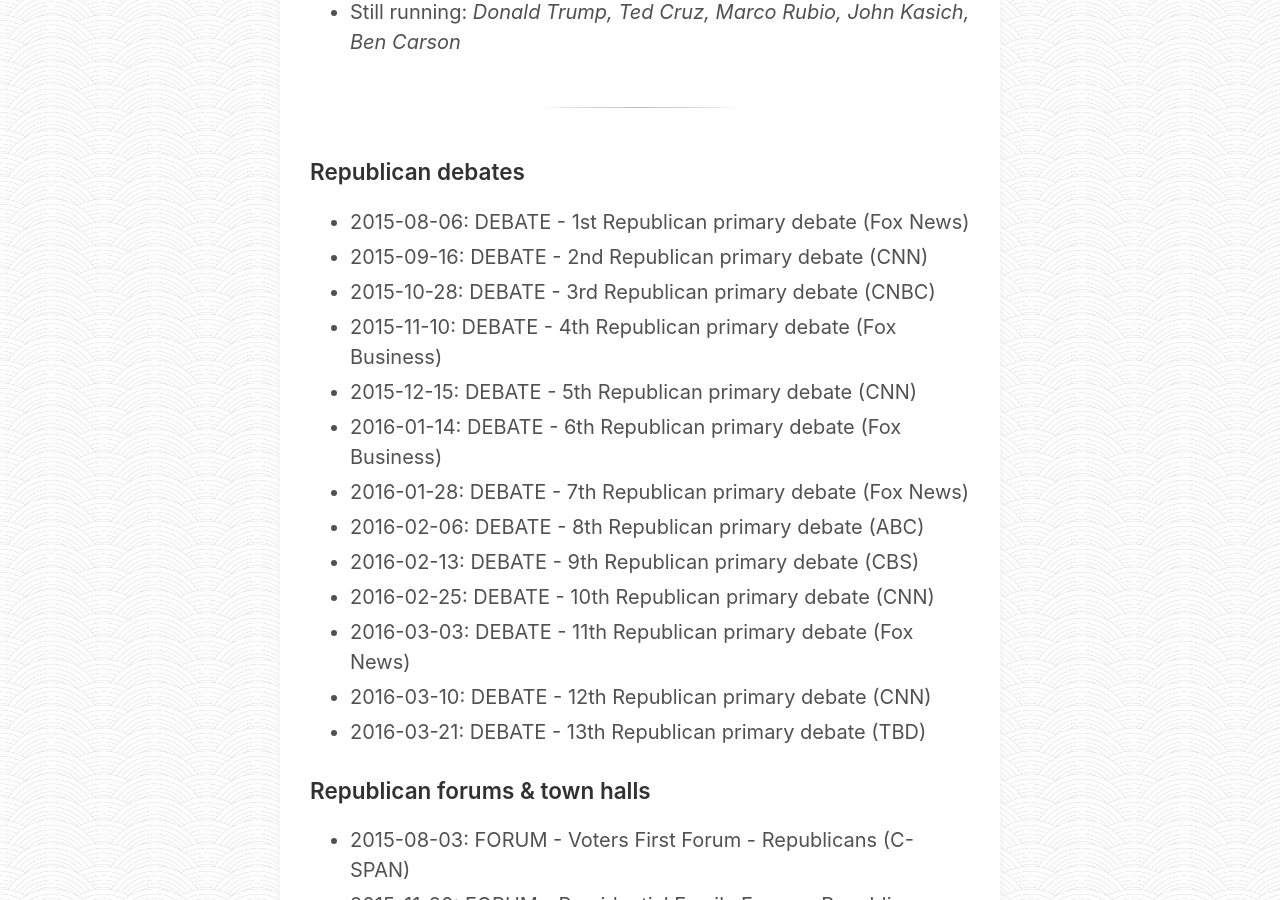
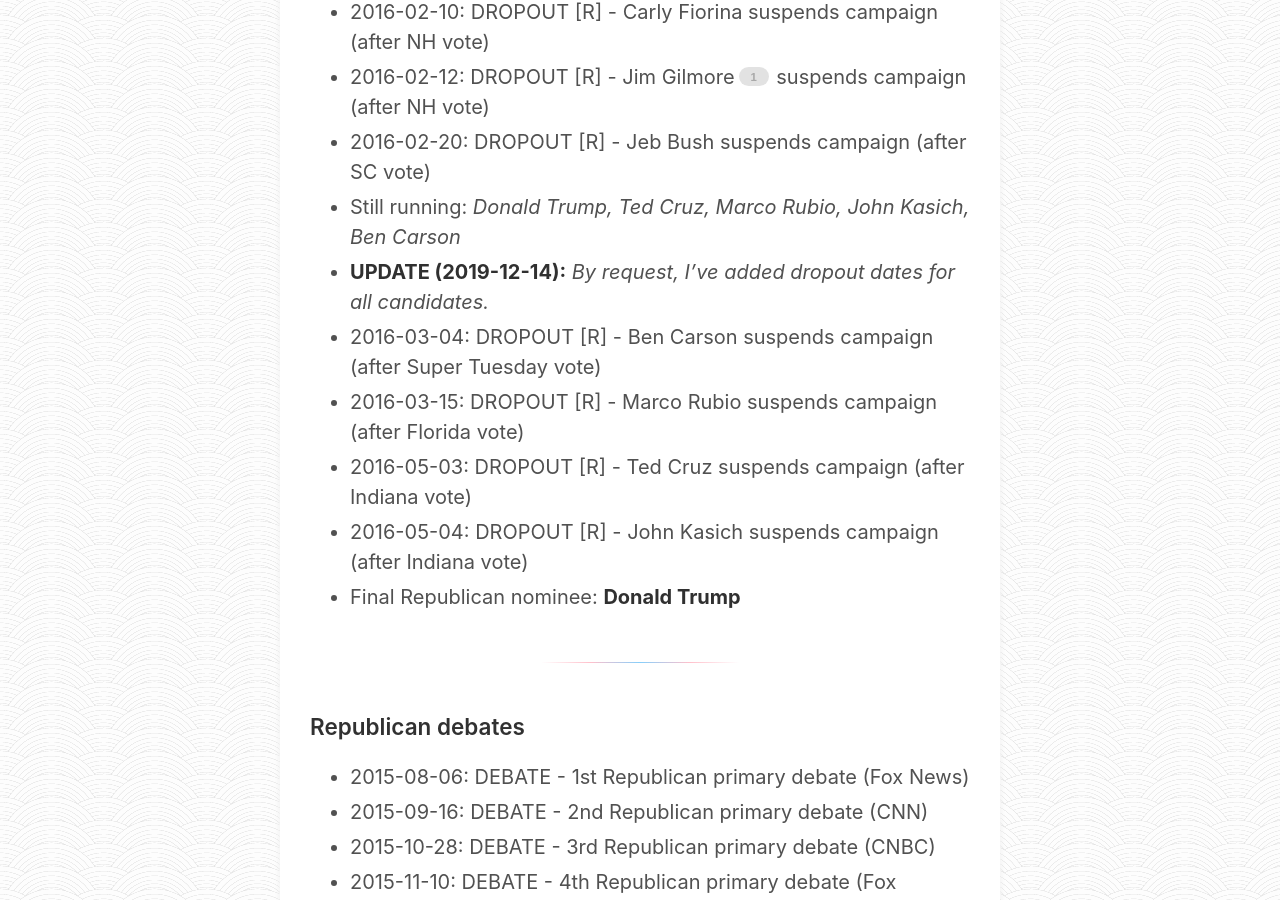
Before and after one commit to rkudeshi/rkudeshi.github.io, a Jekyll site: the page built from _posts/2016-02-21-2016-election-calendar.md, in a window 1280 px wide and 900 px high, scrolled down 2932 px. Built offline with Jekyll 4.4.1, drawn with Linux system fonts in a browser that asks for light colours; some of the changed text lies outside the part shown.

Commit message:
Update 2016-02-21-2016-election-calendar.md
Add dropout dates for final candidates

```diff
--- a/_posts/2016-02-21-2016-election-calendar.md
+++ b/_posts/2016-02-21-2016-election-calendar.md
@@ -36,6 +36,9 @@
 * 2015-11-02: DROPOUT [D] - Lawrence Lessig suspends campaign (after not qualifying for 2nd debate)
 * 2016-02-01: DROPOUT [D] - Martin O'Malley suspends campaign (after Iowa vote)
 * Still running: *Hillary Clinton, Bernie Sanders*
+* **UPDATE (2019-12-14):** *By request, I've added dropout dates for all candidates.*
+* 2016-06-07: DROPOUT [D] - Bernie Sanders loses nomination after Clinton secures majority of pledged delegates by winning California and New Jersey primaries
+* Final Democratic nominee: **Hillary Clinton**
 
 #### <a name="gop-dropouts"></a>Republican dropout dates
 
@@ -52,6 +55,12 @@
 * 2016-02-12: DROPOUT [R] - Jim Gilmore[^gilmore] suspends campaign (after NH vote)
 * 2016-02-20: DROPOUT [R] - Jeb Bush suspends campaign (after SC vote)
 * Still running: *Donald Trump, Ted Cruz, Marco Rubio, John Kasich, Ben Carson*
+* **UPDATE (2019-12-14):** *By request, I've added dropout dates for all candidates.*
+* 2016-03-04: DROPOUT [R] - Ben Carson suspends campaign (after Super Tuesday vote)
+* 2016-03-15: DROPOUT [R] - Marco Rubio suspends campaign (after Florida vote)
+* 2016-05-03: DROPOUT [R] - Ted Cruz suspends campaign (after Indiana vote)
+* 2016-05-04: DROPOUT [R] - John Kasich suspends campaign (after Indiana vote)
+* Final Republican nominee: **Donald Trump**
 
 [^gilmore]: Yes, this is the same Jim Gilmore who got 12 votes in Iowa (*not* 12%...just 12 actual votes) and got [fewer votes in New Hampshire](https://en.wikipedia.org/wiki/New_Hampshire_Republican_primary,_2016#Candidates) than 3 candidates who had already dropped out.
 
@@ -222,6 +231,7 @@
 * <span style="color:green">2016-02-27 - VOTE - South Carolina (D)</span>
 * <span style="color:green">2016-03-01 - VOTE - Alabama, Alaska (R), American Samoa, Arkansas, Colorado, Georgia, Massachusetts, Minnesota, Oklahoma, Tennessee, Texas, Vermont, Virginia</span>
 * <span style="color:red">2016-03-03 - DEBATE - 11th Republican primary debate (Fox News)</span>
+* <span style="color:red">2016-03-04: DROPOUT [R] - Ben Carson suspends campaign (after Super Tuesday vote)</span>
 * <span style="color:green">2016-03-05 - VOTE - Kansas, Kentucky (R), Louisiana, Maine (R), Nebraska (D)</span>
 * <span style="color:blue">2016-03-06 - DEBATE - 7th Democratic primary debate (CNN)</span>
 * <span style="color:green">2016-03-06 - VOTE - Maine (D), Puerto Rico (R)</span>
@@ -230,6 +240,7 @@
 * <span style="color:red">2016-03-10 - DEBATE - 12th Republican primary debate (CNN)</span>
 * <span style="color:green">2016-03-12 - VOTE - District of Columbia (R), Northern Marianas Islands (D)</span>
 * <span style="color:green">2016-03-15 - VOTE - Florida, Illinois, Missouri, Northern Marianas Islands (R), North Carolina, Ohio</span>
+* <span style="color:red">2016-03-15: DROPOUT [R] - Marco Rubio suspends campaign (after Florida vote)</span>
 * <span style="color:green">2016-03-19 - VOTE - Virgin Islands (R)</span>
 * <span style="color:red">2016-03-21 - DEBATE - 13th Republican primary debate (TBD)</span>
 * <span style="color:green">2016-03-22 - VOTE - Arizona, Idaho (D), Utah</span>
@@ -239,6 +250,8 @@
 * <span style="color:green">2016-04-19 - VOTE - New York</span>
 * <span style="color:green">2016-04-26 - VOTE - Connecticut, Delaware, Maryland, Pennsylvania, Rhode Island</span>
 * <span style="color:green">2016-05-03 - VOTE - Indiana</span>
+* <span style="color:red">2016-05-03: DROPOUT [R] - Ted Cruz suspends campaign (after Indiana vote)</span>
+* <span style="color:red">2016-05-04: DROPOUT [R] - John Kasich suspends campaign (after Indiana vote)</span>
 * <span style="color:green">2016-05-07 - VOTE - Guam</span>
 * <span style="color:green">2016-05-10 - VOTE - Nebraska (R), West Virginia</span>
 * <span style="color:green">2016-05-17 - VOTE - Kentucky (D), Oregon</span>
@@ -246,6 +259,7 @@
 * <span style="color:green">2016-06-04 - VOTE - Virgin Islands (D)</span>
 * <span style="color:green">2016-06-05 - VOTE - Puerto Rico (D)</span>
 * <span style="color:green">2016-06-07 - VOTE - California, Montana, New Jersey, New Mexico, North Dakota, South Dakota</span>
+* <span style="color:blue">2016-06-07: DROPOUT [D] - Bernie Sanders loses nomination after Clinton secures majority of pledged delegates by winning California and New Jersey primaries</span>
 * <span style="color:red">2016-07-18 - CONVENTION - Start of Republican convention (Cleveland, OH)</span>
 * <span style="color:red">2016-07-21 - CONVENTION - End of Republican convention (Cleveland, OH)</span>
 * <span style="color:blue">2016-07-25 - CONVENTION - Start of Democratic convention (Philadelphia, PA)</span>
```
